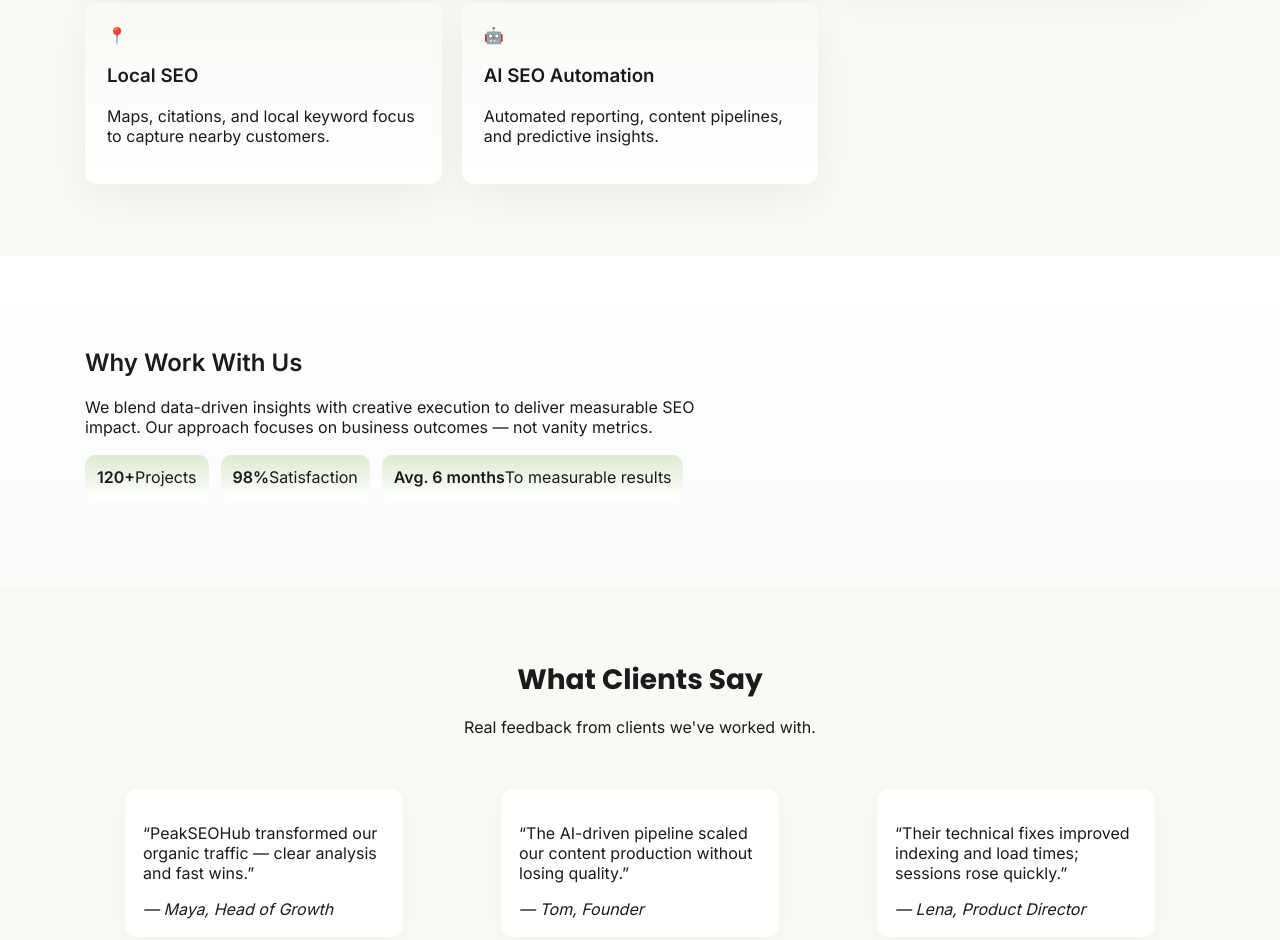
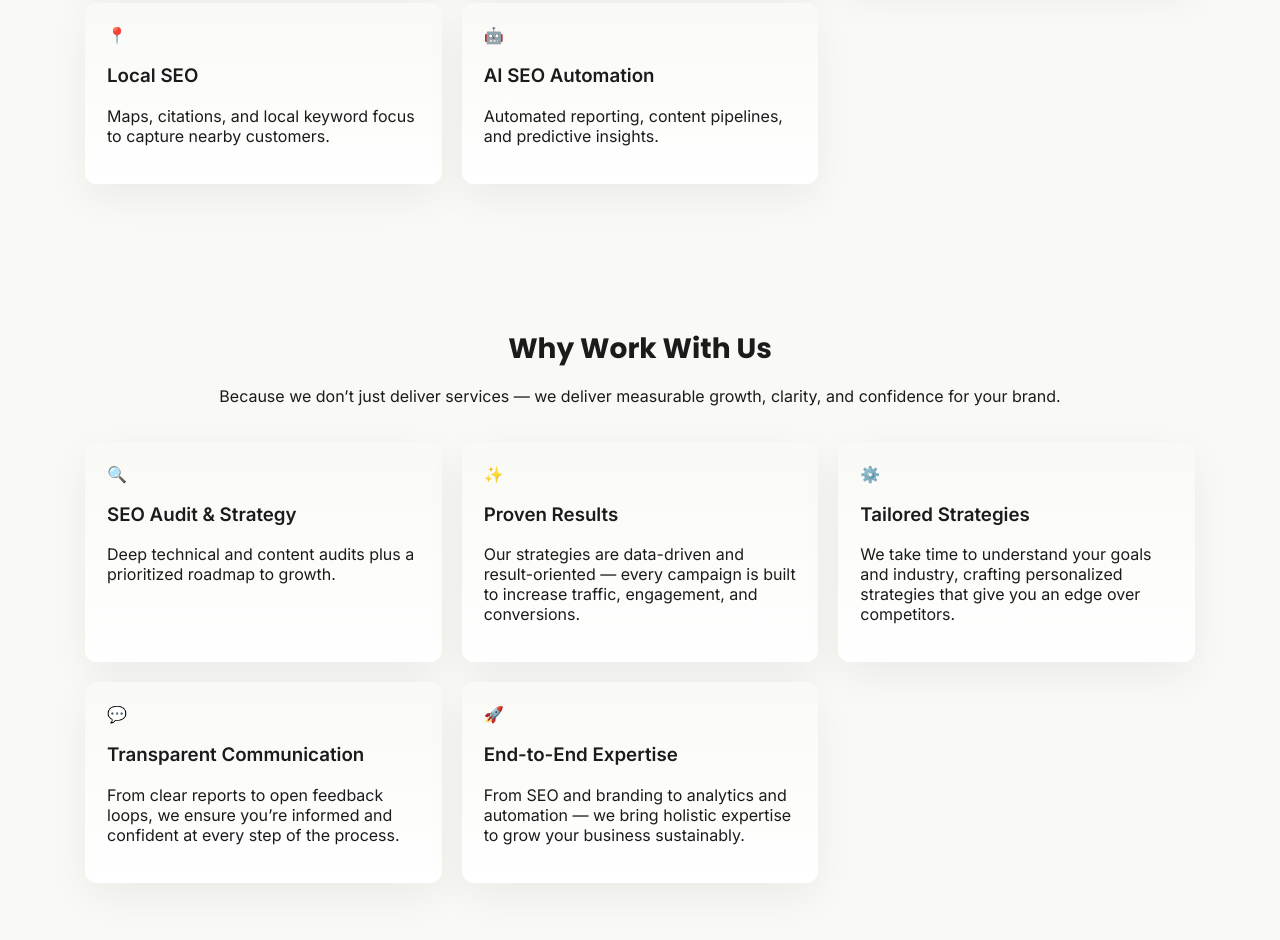
Before and after one commit to peakseohub/peakseohub.github.io, a plain HTML site: page index.html in a window 1280 px wide. Shown: the part 1071-2011 px from the top of the page. Drawn offline with Linux system fonts and the light colour scheme.

Commit message:
Update index.html

```diff
--- a/index.html
+++ b/index.html
@@ -55,12 +55,17 @@
     </div>
   </div>
 </section>
-<section id="about" class="section alt">
-  <div class="container about-grid fade-in-up">
-    <div class="about-text"><h2>Why Work With Us</h2><p>We blend data-driven insights with creative execution to deliver measurable SEO impact. Our approach focuses on business outcomes — not vanity metrics.</p>
-      <ul class="about-stats" aria-hidden="true"><li><strong>120+</strong><span>Projects</span></li><li><strong>98%</strong><span>Satisfaction</span></li><li><strong>Avg. 6 months</strong><span>To measurable results</span></li></ul></div>
-    <div class="about-media" aria-hidden="true"><div class="media-gradient" role="img" aria-label="Gradient illustration"></div></div>
-  </div>
+<section id="about" class="section">
+   <div class="container">
+     <div class="section-head fade-in-up"><h2>Why Work With Us</h2> <p>Because we don’t just deliver services — we deliver measurable growth, clarity, and confidence for your brand.</p></div>
+     <div class="services-grid">
+       <article class="service-card fade-in-up"><div class="icon">🔍</div><h3>SEO Audit & Strategy</h3><p>Deep technical and content audits plus a prioritized roadmap to growth.</p></article>
+       <article class="service-card fade-in-up delay-1"><div class="icon">✨</div><h3>Proven Results</h3><p>Our strategies are data-driven and result-oriented — every campaign is built to increase traffic, engagement, and conversions.</p></article>
+       <article class="service-card fade-in-up delay-2"><div class="icon">⚙️</div><h3>Tailored Strategies</h3><p>We take time to understand your goals and industry, crafting personalized strategies that give you an edge over competitors.</p></article>
+       <article class="service-card fade-in-up delay-3"><div class="icon">💬</div><h3>Transparent Communication</h3><p>From clear reports to open feedback loops, we ensure you’re informed and confident at every step of the process.</p></article>
+       <article class="service-card fade-in-up delay-4"><div class="icon">🚀</div><h3>End-to-End Expertise</h3><p>From SEO and branding to analytics and automation — we bring holistic expertise to grow your business sustainably.</p></article>
+     </div>
+    </div>
 </section>
 <section id="testimonials" class="section">
   <div class="container">
```
